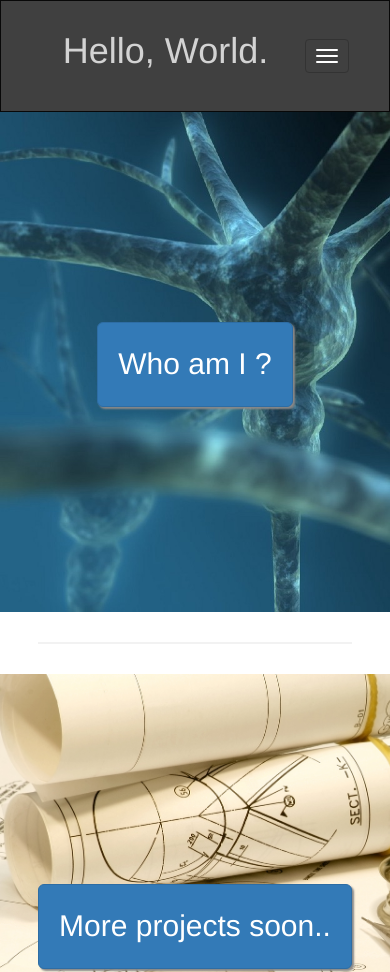
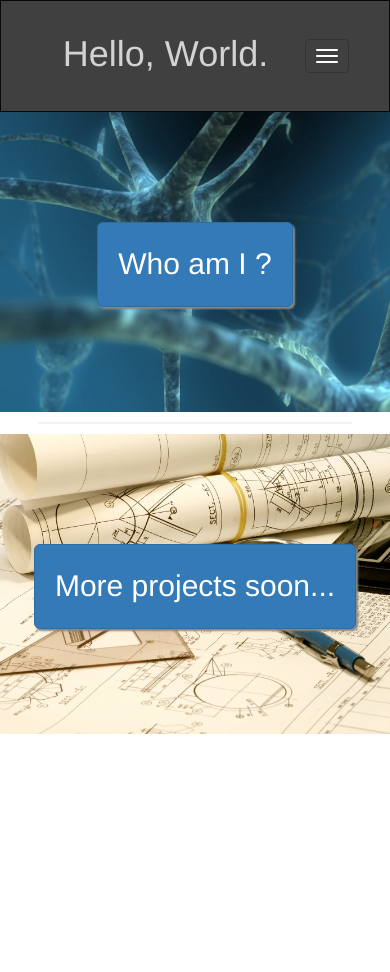
Before and after one commit to alexandre-lelain/alexandre-lelain.github.io, a plain HTML site: page index.html in a window 390 px wide. Shown: the top 972 px of the page. After the commit the page ends 844 px from the top, so only its background shows below. Drawn offline with nearby package versions, Linux system fonts and the light colour scheme.

Commit message:
some css fix

```diff
--- a/css/index.css
+++ b/css/index.css
@@ -86,6 +86,23 @@ hr{
     margin-top: 10px;
     height: auto;
   }
+
+  .project{
+    height: 300px;
+  }
+
+  h1{
+    margin-top: 3px;
+  }
+
+  .btn{
+    top: 110px;
+  }
+
+  hr{
+    margin-top: 10px;
+    margin-bottom: 10px;
+  }
 }
 
 @media(max-width:360px){
--- a/js/traductions.js
+++ b/js/traductions.js
@@ -14,13 +14,13 @@ function saveLangEn(){
 
 function tradFr(){
   $('.cv a').text("Qui suis-je ?");
-  $('.more-projects a').text("Projets en cours..");
+  $('.more-projects a').text("Projets en cours...");
   saveLangFr();
 }
 
 function tradEn(){
   $('.cv a').text("Who am I ?");
-  $('.more-projects a').text("More projects soon..");
+  $('.more-projects a').text("More projects soon...");
   saveLangEn();
 }
 
```
